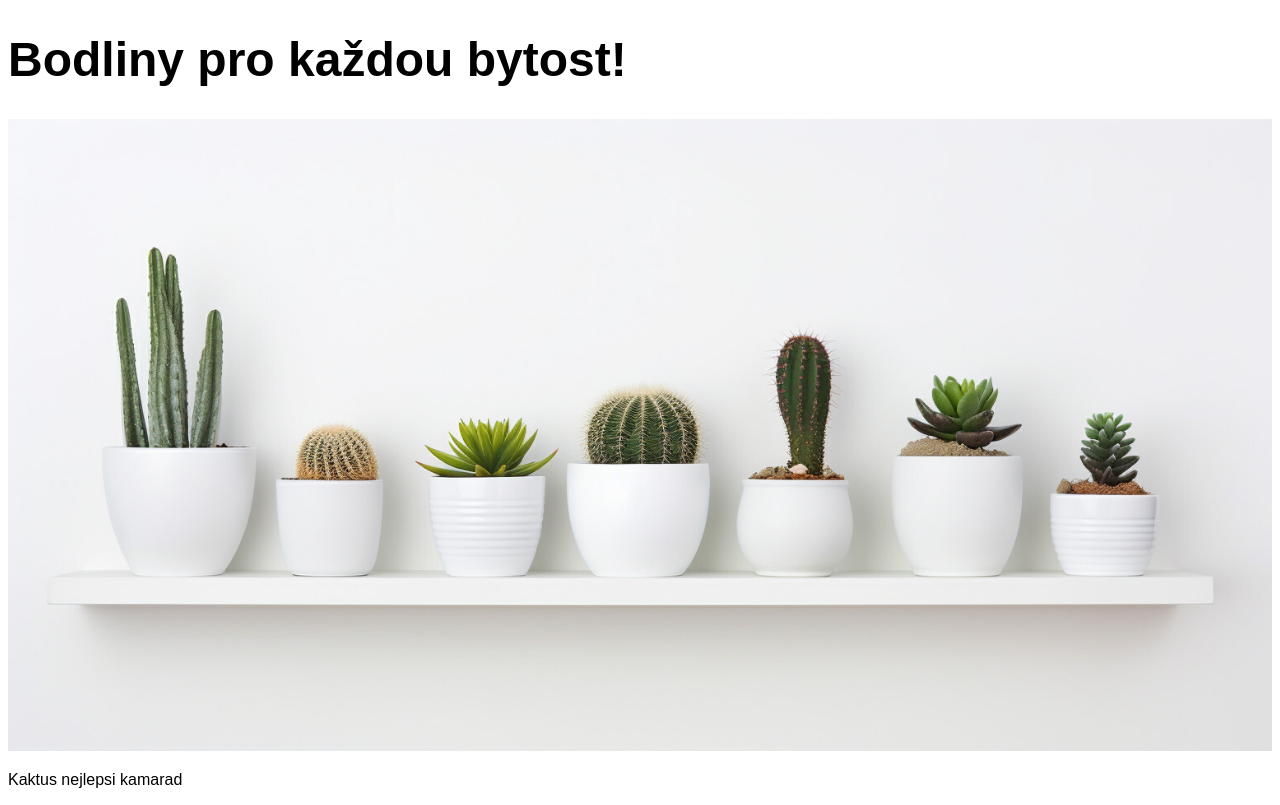
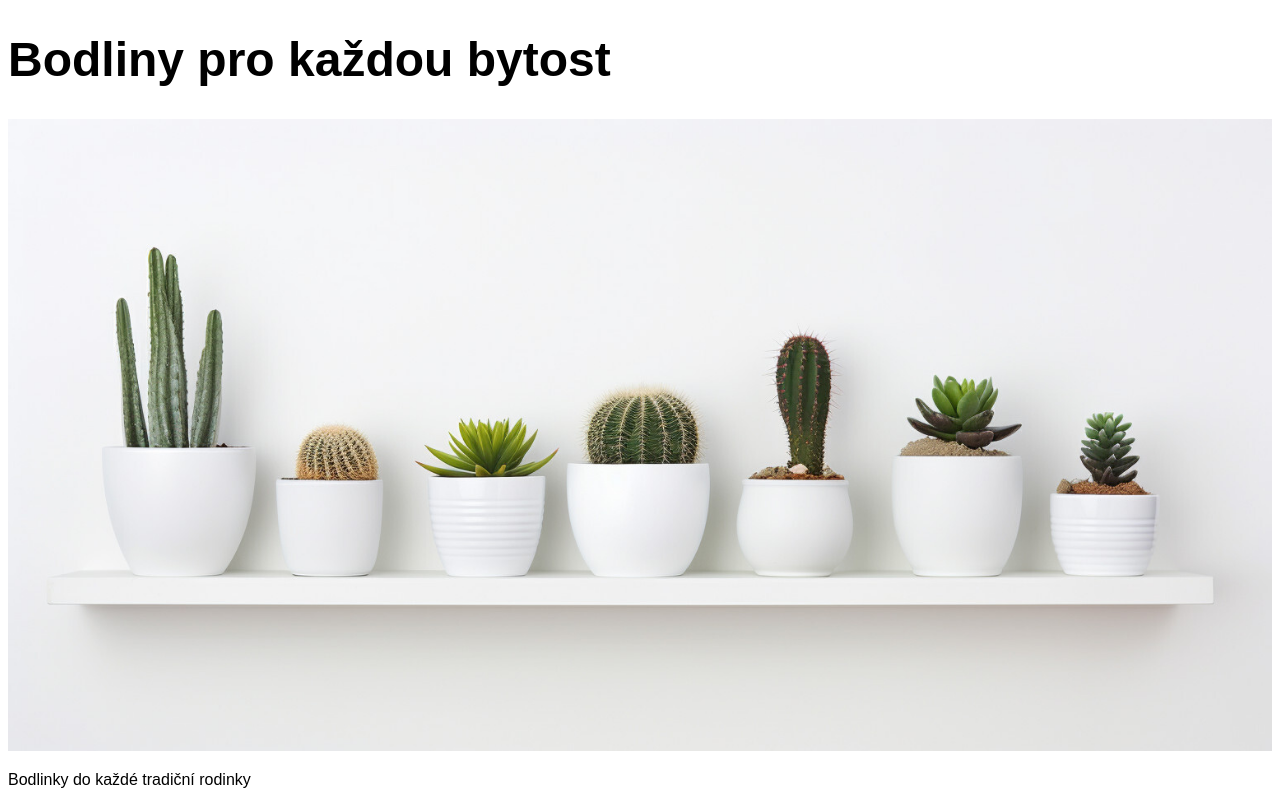
Before and after one commit to annasve/kaktusy, a plain HTML site: page index.html in a window 1280 px wide. Drawn offline with Linux system fonts and the light colour scheme.

Commit message:
konzervativní odstavec

```diff
--- a/index.html
+++ b/index.html
@@ -7,8 +7,8 @@
     <title>Document</title>
   </head>
   <body>
-    <h1>Bodliny pro každou bytost!</h1>
+    <h1>Bodliny pro každou bytost</h1>
     <div><img src="./img/kaktusy.jpg" class="banner" /></div>
-    <p>Kaktus nejlepsi kamarad</p>
+    <p>Bodlinky do každé tradiční rodinky</p>
   </body>
 </html>
```
